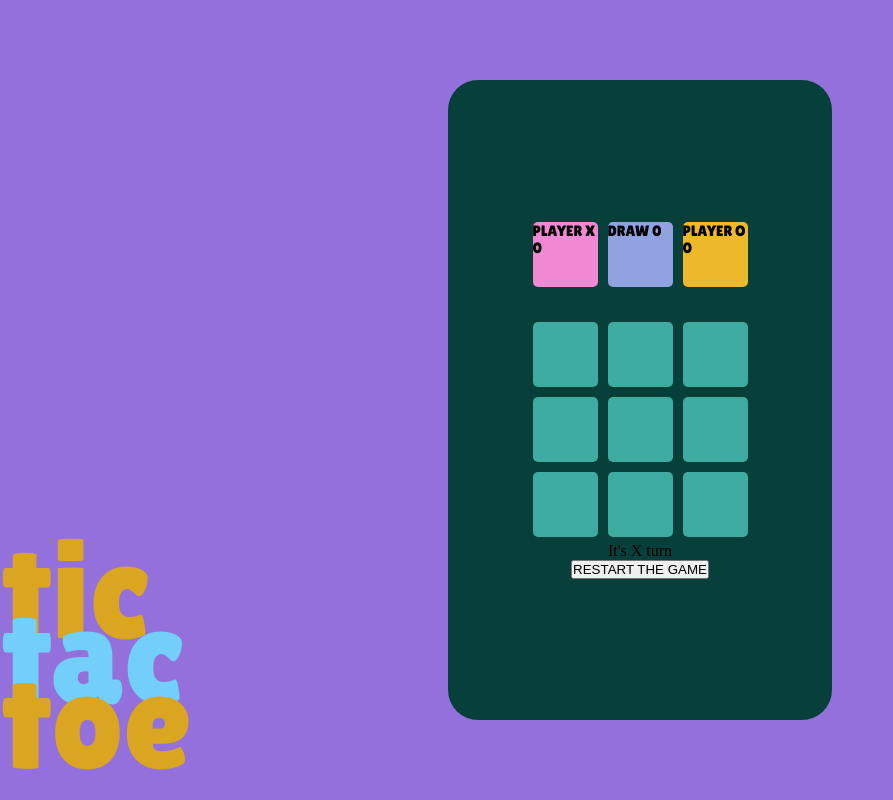
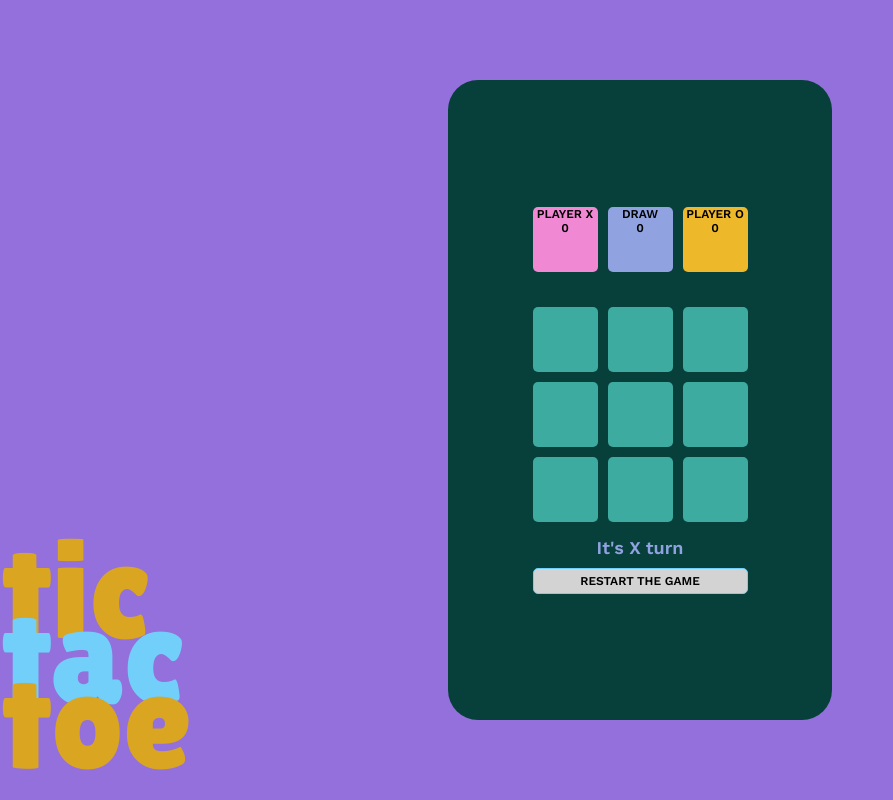
Before and after one commit to marrcelp/TicTacToe, a React (Vite) app: page / in a window 1280 px wide. Shown: the whole page, without its empty margins (0-893 px from the left). Built offline with nearby package versions, Linux system fonts and the light colour scheme.

Commit message:
added logic for game over state, changed styles

```diff
--- a/src/components/Game.jsx
+++ b/src/components/Game.jsx
@@ -26,10 +26,12 @@ const Game = () => {
     const [scoreX, setScoreX] = useState(0);
     const [scoreO, setScoreO] = useState(0);
     const [scoreDraw, setScoreDraw] = useState(0);
+    const [isGameOver, setIsGameOver] = useState(false);
 
     function handleRestart(){
         setSquares(Array(9).fill(''));
         setStatus('');
+        setIsGameOver(false)
     }
 
     function handleClick(squareNumber){
@@ -73,10 +75,14 @@ const Game = () => {
 
     useEffect(() => {
         if (!getWinner(squares) && squares.every((square) => square !== '')){
-            setStatus(`IT'S A DRAW! Restart the game`)
+            setStatus(`IT'S A DRAW! Restart the game.`)
+            setIsGameOver(true);
             setScoreDraw(prevScoreDraw => ++prevScoreDraw);
+
         } else if (getWinner(squares)) {
-            setStatus(`WINNER IS ${getWinner(squares)}! Restart the game`)
+            setIsGameOver(true);
+            setStatus(`WINNER IS ${getWinner(squares)}! Restart the game.`);
+
             if (getWinner(squares) === 'X') {
                 setScoreX(prevScoreX => ++prevScoreX);
             }
@@ -92,9 +98,9 @@ const Game = () => {
         <div className='game_container'>
 
                 <div className='row'>
-                    <div className='square_score'>PLAYER X {scoreX}</div>
-                    <div className='square_score'>DRAW {scoreDraw}</div>
-                    <div className='square_score'>PLAYER O {scoreO}</div>
+                    <div className='square_score'>PLAYER X<br></br>{scoreX}</div>
+                    <div className='square_score'>DRAW<br></br>{scoreDraw}</div>
+                    <div className='square_score'>PLAYER O<br></br>{scoreO}</div>
                 </div>
 
                 <div className='row'>
@@ -115,13 +121,13 @@ const Game = () => {
                     <Square value={squares[8]} onClickHandler={() => handleClick(8)}/>
                 </div>
 
-                <div className='row'>
-                    <h1>{status}</h1>
-                    <p>{isXturn ? `It's X turn` : `It's O turn` }</p>
+                <div className='row_text'>
+                    <h1 className='status_title'>{status}</h1>
+                    {!isGameOver && <p className='status_title'>{isXturn ? `It's X turn` : `It's O turn` }</p>}
                 </div>
 
                 <div className='row'>
-                    <button onClick={handleRestart}>RESTART THE GAME</button>
+                    <button className='button_restart' onClick={handleRestart}>RESTART THE GAME</button>
                 </div>
 
         </div>
--- a/src/styles/_game.scss
+++ b/src/styles/_game.scss
@@ -40,10 +40,11 @@
     margin: 0 5px 30px 5px;
     border: none;
     border-radius: 5px;
-    font-family: "Lilita One", sans-serif;
-    font-weight: 400;
+    font-family: "Work Sans", sans-serif;
+    font-weight: 600;
     font-style: normal;
-    font-size: 15px;
+    font-size: 12px;
+    text-align: center;
 
     &:first-child {
       background-color: #f088d4;
@@ -55,5 +56,41 @@
 
   }
 
+  .button_restart {
+    border-radius: 5px;
+    font-family: "Work Sans", sans-serif;
+    font-weight: 600;
+    font-style: normal;
+    font-size: 12px;
+    text-align: center;
+    padding: 5px;
+    width: 215px;
+    background-color: lightgrey;
+    border: 1px solid #72CFF9;
+    cursor: pointer;
+    //margin-top: 10px;
+
+  }
 
 }
+
+.row_text {
+
+  display: flex;
+  flex-direction: column;
+  align-items: center;
+  //justify-content: space-between;
+  //height: 45px;
+  margin: 10px 0;
+
+  .status_title {
+    font-family: "Work Sans", sans-serif;
+    font-weight: 600;
+    font-style: normal;
+    font-size: 18px;
+    text-align: center;
+    color: #90a3e0;
+
+  }
+
+}
--- a/src/styles/main.scss
+++ b/src/styles/main.scss
@@ -1,4 +1,5 @@
 @import './reset';
 @import url('https://fonts.googleapis.com/css2?family=Lilita+One&display=swap');
+@import url('https://fonts.googleapis.com/css2?family=Work+Sans:ital,wght@0,100..900;1,100..900&display=swap');
 @import './background';
 @import './game';
```
